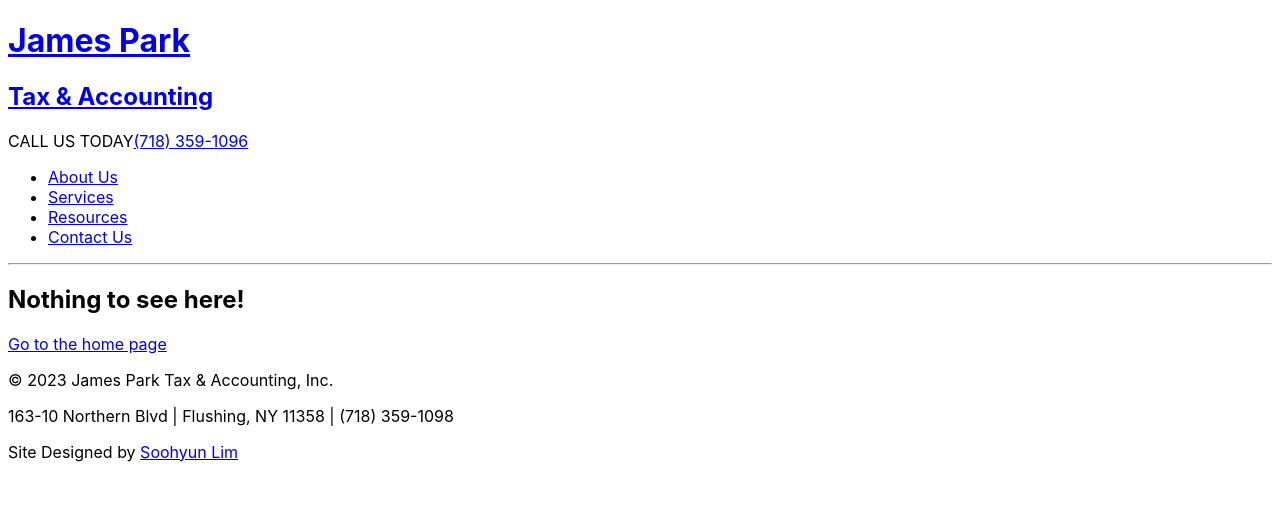
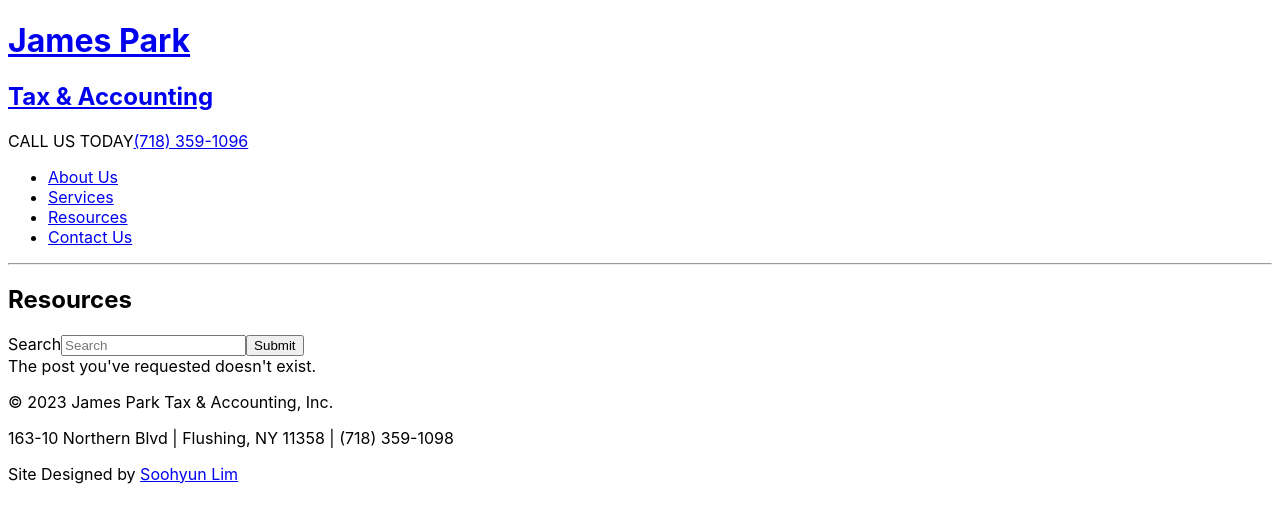
Before and after one commit to nooccarr/james-park-tax, a React (Vite) app: page /resources/1 in a window 1280 px wide. Shown: the top 522 px of the page. Built offline with nearby package versions, Linux system fonts and the light colour scheme.

Commit message:
Create routes for resources component.

```diff
--- a/src/app/components/App.jsx
+++ b/src/app/components/App.jsx
@@ -5,9 +5,21 @@ import Home from './Home';
 import AboutUs from './AboutUs';
 import Services from './Services';
 import Resources from './Resources';
+import PostList from './PostList';
+import Post from './Post';
 import ContactUs from './ContactUs';
 import NoMatch from './NoMatch';
 import Footer from './Footer';
+const BlogPosts = {
+  'first-blog-post': {
+    title: 'First Blog Post',
+    description: 'Lorem ipsum dolor sit amet, consectetur adip.'
+  },
+  'second-blog-post': {
+    title: 'Second Blog Post',
+    description: 'Hello React Router v6'
+  }
+};
 
 const App = () => {
   return (
@@ -18,7 +30,10 @@ const App = () => {
           <Route index element={<Home />} />
           <Route path='about-us' element={<AboutUs />} />
           <Route path='services' element={<Services />} />
-          <Route path='resources' element={<Resources />} />
+          <Route path='resources' element={<Resources />}>
+            <Route index element={<PostList posts={BlogPosts} />} />
+            <Route path=':slug' element={<Post posts={BlogPosts} />} />
+          </Route>
           <Route path='contact-us' element={<ContactUs />} />
           <Route path='*' element={<NoMatch />} />
         </Route>
--- a/src/app/components/NoMatch.jsx
+++ b/src/app/components/NoMatch.jsx
@@ -3,7 +3,7 @@ import { Link } from 'react-router-dom';
 const NoMatch = () => {
   return (
     <div>
-      <h2>Nothing to see here!</h2>
+      <h2>404: Page Not Found</h2>
       <p>
         <Link to='/'>Go to the home page</Link>
       </p>
--- /dev/null
+++ b/src/app/components/Post.jsx
@@ -0,0 +1,22 @@
+import { Link, useParams } from 'react-router-dom';
+
+const Post = ({ posts }) => {
+  const { slug } = useParams();
+  const post = posts[slug];
+
+  if (!post) return <span>The post you've requested doesn't exist.</span>;
+
+  const { title, description } = post;
+
+  return (
+    <div>
+      {console.log(posts)}
+      <h1>Post ID: {slug}</h1>
+      <h3>{title}</h3>
+      <p>{description}</p>
+      <Link to='/resources'>Back to Resources</Link>
+    </div>
+  );
+};
+
+export default Post;
--- /dev/null
+++ b/src/app/components/PostList.jsx
@@ -0,0 +1,18 @@
+import { Link } from 'react-router-dom';
+
+const PostList = ({ posts }) => {
+  return (
+    <ul>
+      {/* {console.log(posts)} */}
+      {Object.entries(posts).map(([slug, { title }]) => (
+        <li key={slug}>
+          <Link to={`/resources/${slug}`}>
+            <h3>{title}</h3>
+          </Link>
+        </li>
+      ))}
+    </ul>
+  );
+};
+
+export default PostList;
--- a/src/app/components/Resources.jsx
+++ b/src/app/components/Resources.jsx
@@ -1,6 +1,11 @@
+// import { useState } from 'react';
+import { Outlet } from 'react-router-dom';
 import SearchParams from "./SearchParams";
+// import PostList from './PostList';
 
 const Resources = () => {
+  // const [posts, setPosts] = useState(BlogPosts);
+
   return (
     <div>
       <div>
@@ -9,6 +14,7 @@ const Resources = () => {
       <main>
         <SearchParams />
       </main>
+      <Outlet />
     </div>
   );
 };
```
